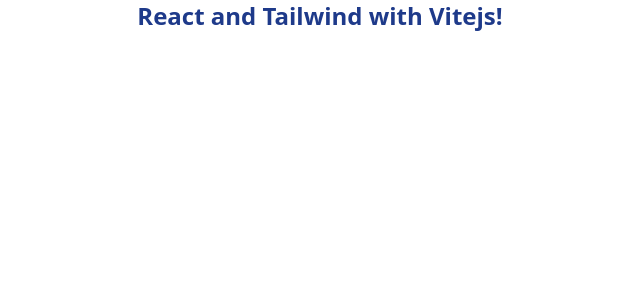
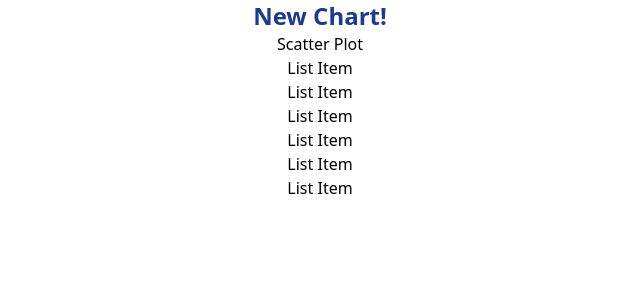
Before and after one commit to deneer/simple-jira-chart, a React (Vite) app in the folder static/chart-app/: page / in a window 1280 px wide. Shown: the top 300 px of the page, without its empty margins (320-960 px from the left). Built offline with nearby package versions, Linux system fonts and the light colour scheme.

Commit message:
Apply basic layout

```diff
--- a/static/chart-app/src/App.tsx
+++ b/static/chart-app/src/App.tsx
@@ -1,9 +1,12 @@
+import ExcludedListContainer from "./containers/excluded-list.container";
+import ScatterPlotContainer from "./containers/scatter-plot.container";
+
 function App() {
   return (
-    <div className="flex justify-center">
-      <h1 className="font-bold text-2xl text-blue-900">
-        React and Tailwind with Vitejs!
-      </h1>
+    <div className="flex flex-col w-max items-center mr-auto ml-auto">
+      <h1 className="font-bold text-2xl text-blue-900">New Chart!</h1>
+      <ScatterPlotContainer />
+      <ExcludedListContainer />
     </div>
   );
 }
```
